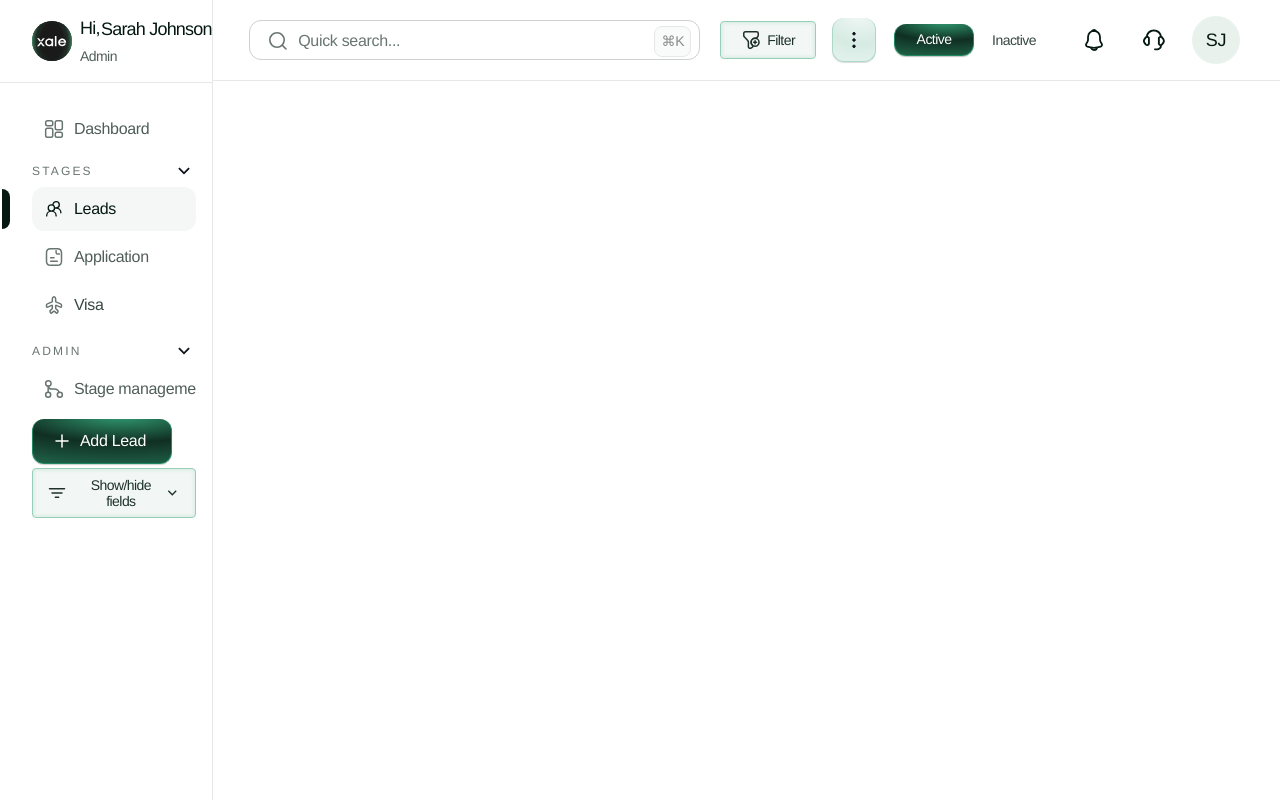
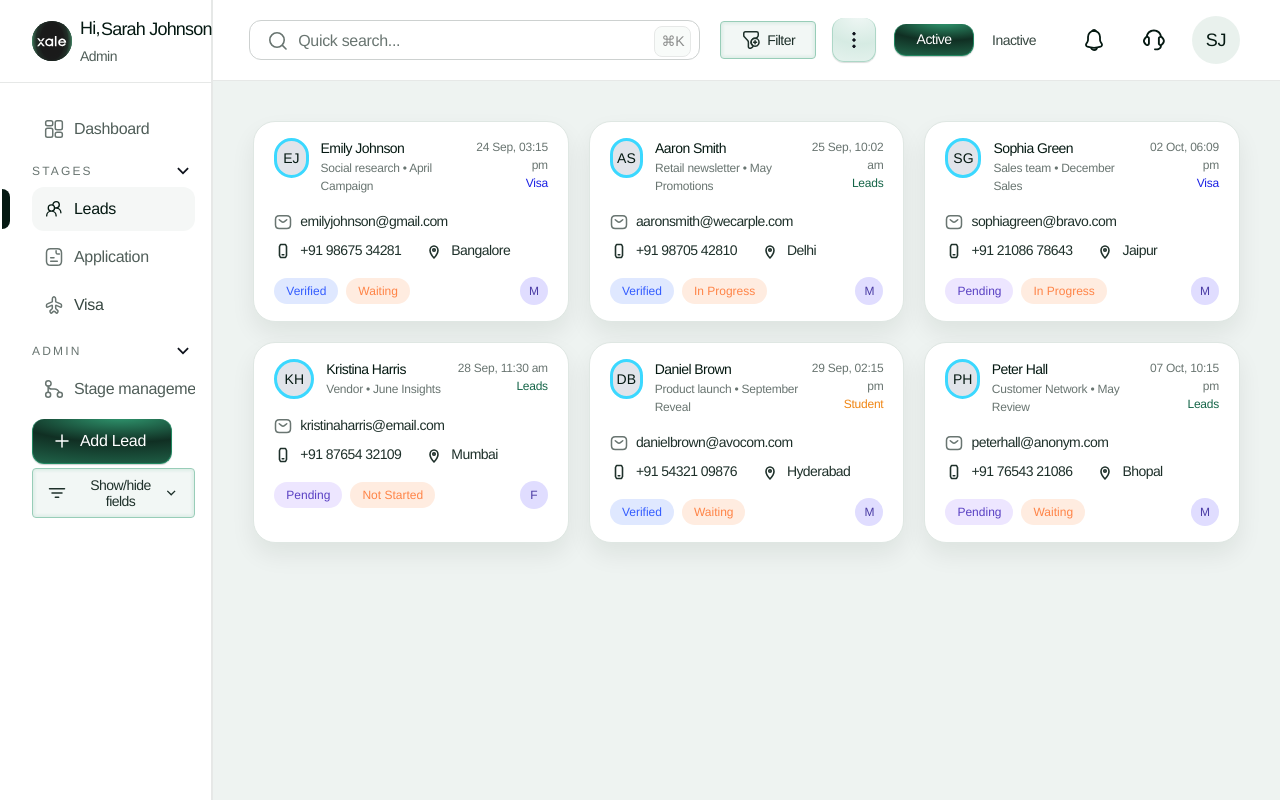
Before and after one commit to marketlubeDev/Xale-client, a React (Vite) app: page / in a window 1280 px wide. Built offline with nearby package versions, Linux system fonts and the light colour scheme.

Commit message:
lead card

```diff
--- a/src/App.tsx
+++ b/src/App.tsx
@@ -1,16 +1,124 @@
-import Sidebar from './shared/layouts/Sidebar'
-import Header from './shared/layouts/Header'
+import Header from "./shared/layouts/Header";
+import Sidebar from "./shared/layouts/Sidebar";
+import LowPriorityCard, { type LeadCard } from "./components/leads/LowPriorityCard";
+
 function App() {
+  const leads: LeadCard[] = [
+    {
+      name: "Emily Johnson",
+      role: "Social research",
+      campaign: "April Campaign",
+      timestamp: "24 Sep, 03:15 pm",
+      stage: "Visa",
+      email: "emilyjohnson@gmail.com",
+      phone: "+91 98675 34281",
+      city: "Bangalore",
+      avatarInitials: "EJ",
+      reviewerInitial: "M",
+      badges: [
+        { label: "Verified", tone: "info" },
+        { label: "Waiting", tone: "warning" },
+      ],
+    },
+    {
+      name: "Aaron Smith",
+      role: "Retail newsletter",
+      campaign: "May Promotions",
+      timestamp: "25 Sep, 10:02 am",
+      stage: "Leads",
+      email: "aaronsmith@wecarple.com",
+      phone: "+91 98705 42810",
+      city: "Delhi",
+      avatarInitials: "AS",
+      reviewerInitial: "M",
+      badges: [
+        { label: "Verified", tone: "info" },
+        { label: "In Progress", tone: "warning" },
+      ],
+    },
+    {
+      name: "Sophia Green",
+      role: "Sales team",
+      campaign: "December Sales",
+      timestamp: "02 Oct, 06:09 pm",
+      stage: "Visa",
+      email: "sophiagreen@bravo.com",
+      phone: "+91 21086 78643",
+      city: "Jaipur",
+      avatarInitials: "SG",
+      reviewerInitial: "M",
+      badges: [
+        { label: "Pending", tone: "pending" },
+        { label: "In Progress", tone: "warning" },
+      ],
+    },
+    {
+      name: "Kristina Harris",
+      role: "Vendor",
+      campaign: "June Insights",
+      timestamp: "28 Sep, 11:30 am",
+      stage: "Leads",
+      email: "kristinaharris@email.com",
+      phone: "+91 87654 32109",
+      city: "Mumbai",
+      avatarInitials: "KH",
+      reviewerInitial: "F",
+      badges: [
+        { label: "Pending", tone: "pending" },
+        { label: "Not Started", tone: "warning" },
+      ],
+    },
+    {
+      name: "Daniel Brown",
+      role: "Product launch",
+      campaign: "September Reveal",
+      timestamp: "29 Sep, 02:15 pm",
+      stage: "Student",
+      email: "danielbrown@avocom.com",
+      phone: "+91 54321 09876",
+      city: "Hyderabad",
+      avatarInitials: "DB",
+      reviewerInitial: "M",
+      badges: [
+        { label: "Verified", tone: "info" },
+        { label: "Waiting", tone: "warning" },
+      ],
+    },
+    {
+      name: "Peter Hall",
+      role: "Customer Network",
+      campaign: "May Review",
+      timestamp: "07 Oct, 10:15 pm",
+      stage: "Leads",
+      email: "peterhall@anonym.com",
+      phone: "+91 76543 21086",
+      city: "Bhopal",
+      avatarInitials: "PH",
+      reviewerInitial: "M",
+      badges: [
+        { label: "Pending", tone: "pending" },
+        { label: "Waiting", tone: "warning" },
+      ],
+    },
+  ];
+
   return (
-    <div className="flex">
-    <div className="min-h-screen  w-1/6">
-      <Sidebar />
+    <div className="flex min-h-screen bg-[#eef3f1]">
+      <div className="w-1/6 border-r border-[#e6e8e7] bg-white">
+        <Sidebar />
+      </div>
+      <div className="flex w-full flex-col">
+        <Header />
+        <main className="flex flex-1 items-start justify-center px-4 py-10 lg:px-10">
+          <div className="grid w-full grid-cols-1 gap-5 md:grid-cols-2 xl:grid-cols-3">
+            {leads.map((lead) => (
+              <LowPriorityCard key={lead.name} lead={lead} />
+            ))}
+          </div>
+        </main>
+      </div>
     </div>
-    <div className="w-full">
-    <Header />
-    </div>
-    </div>
-  )
+  );
 }
 
-export default App
+export default App;
--- /dev/null
+++ b/src/components/leads/LowPriorityCard.tsx
@@ -0,0 +1,142 @@
+import React from "react";
+import { MailIcon } from "../../utilities/icons";
+
+type BadgeTone = "info" | "warning" | "pending" | "neutral";
+
+export type LeadCard = {
+  name: string;
+  role: string;
+  campaign: string;
+  timestamp: string;
+  stage: string;
+  email: string;
+  phone: string;
+  city: string;
+  avatarInitials: string;
+  reviewerInitial: string;
+  badges: Array<{ label: string; tone: BadgeTone }>;
+
+};
+
+export type LowPriorityCardProps = {
+  lead: LeadCard;
+};
+
+const STAGE_COLORS: Record<string, string> = {
+  Visa: "#1B21E4",
+  Leads: "#156548",
+  Student: "#F08614",
+  Default: "#1B21E4",
+};
+
+const BADGE_STYLES: Record<BadgeTone, string> = {
+  info: "bg-[#dfe8ff] text-[#335cff]",
+  warning: "bg-[#ffece0] text-[#ff8447]",
+  pending: "bg-[#ede6ff] text-[#5940c3]",
+  neutral: "bg-[#e8f0ec] text-[#1e302a]",
+};
+
+const iconProps = {
+  stroke: "#1E302A",
+  strokeWidth: 1.6,
+  strokeLinecap: "round" as const,
+  strokeLinejoin: "round" as const,
+  fill: "none" as const,
+};
+
+export function LowPriorityCard({
+  lead,
+}: LowPriorityCardProps): React.ReactElement {
+  const {
+    name,
+    role,
+    campaign,
+    timestamp,
+    stage,
+    email,
+    phone,
+    city,
+    avatarInitials,
+    reviewerInitial,
+    badges,
+  } = lead;
+
+  const stageColor = STAGE_COLORS[stage] ?? STAGE_COLORS.Default;
+
+  return (
+    <div className="rounded-[22px] border border-[#dfe7e3] bg-white px-5 py-4 shadow-[0px_12px_24px_rgba(10,24,19,0.07)]">
+      <div className="flex items-start justify-between gap-3">
+        <div className="flex items-start gap-3">
+          <div className="flex h-10 w-10 items-center justify-center rounded-full border-[3px] border-[#3bd8ff] bg-[#e1e4ea] text-[14px] font-medium text-[#051912]">
+            {avatarInitials}
+          </div>
+          <div>
+            <p className="text-[14px] font-medium tracking-[-0.56px] text-[#051912]">
+              {name}
+            </p>
+            <p className="text-[12px] tracking-[-0.24px] text-[#697571]">
+              {role} • {campaign}
+            </p>
+          </div>
+        </div>
+        <div className="text-right text-[12px] tracking-[-0.24px] text-[#697571]">
+          <p>{timestamp}</p>
+          <p className="font-medium" style={{ color: stageColor }}>
+            {stage}
+          </p>
+        </div>
+      </div>
+
+      <div className="mt-4 flex flex-wrap gap-x-6 gap-y-2 text-[14px] tracking-[-0.56px] text-[#1e302a]">
+        <div className="flex items-center gap-2">
+          <MailIcon />
+          <span>{email}</span>
+        </div>
+        <div className="flex items-center gap-2">
+          <PhoneIcon />
+          <span>{phone}</span>
+        </div>
+        <div className="flex items-center gap-2">
+          <LocationIcon />
+          <span>{city}</span>
+        </div>
+      </div>
+
+      <div className="mt-4 flex items-center gap-2">
+        {badges.map((badge) => (
+          <span
+            key={`${name}-${badge.label}`}
+            className={`rounded-full px-3 py-1 text-[12px] font-medium ${BADGE_STYLES[badge.tone]}`}
+          >
+            {badge.label}
+          </span>
+        ))}
+        <div className="ml-auto flex h-7 w-7 items-center justify-center rounded-full bg-[#e0ddff] text-[12px] font-medium text-[#4b3ca5]">
+          {reviewerInitial}
+        </div>
+      </div>
+    </div>
+  );
+}
+
+
+
+function PhoneIcon(): React.ReactElement {
+  return (
+    <svg width="18" height="18" viewBox="0 0 18 18" {...iconProps}>
+      <path d="M6.5 2.5H11.5L12.5 4.5V13.5L11.5 15.5H6.5L5.5 13.5V4.5L6.5 2.5Z" />
+      <path d="M8.25 12.75H9.75" />
+    </svg>
+  );
+}
+
+function LocationIcon(): React.ReactElement {
+  return (
+    <svg width="18" height="18" viewBox="0 0 18 18" {...iconProps}>
+      <path d="M9 16C11.5 13.3333 13 10.8333 13 8.5C13 6.01472 11.2091 4 9 4C6.79086 4 5 6.01472 5 8.5C5 10.8333 6.5 13.3333 9 16Z" />
+      <path d="M9 9.25C9.69036 9.25 10.25 8.69036 10.25 8C10.25 7.30964 9.69036 6.75 9 6.75C8.30964 6.75 7.75 7.30964 7.75 8C7.75 8.69036 8.30964 9.25 9 9.25Z" />
+    </svg>
+  );
+}
+
+export default LowPriorityCard;
--- a/src/shared/layouts/Header.tsx
+++ b/src/shared/layouts/Header.tsx
@@ -58,6 +58,8 @@ import { useState } from "react";
               </p>
             </div>
           </div>
+
+
         </div>
       </div>
     );
--- a/src/utilities/icons.tsx
+++ b/src/utilities/icons.tsx
@@ -454,6 +454,81 @@ export function AddIcon({
   );
 }
 
+
+export function MailIcon({
+  color = "#697571",
+  size = 18,
+  className,
+}: IconProps): React.ReactElement {
+  return (
+    <svg
+      className={className}
+      xmlns="http://www.w3.org/2000/svg"
+      width={size}
+      height={size}
+      viewBox="0 0 18 18"
+      fill="none"
+    >
+      <path
+        d="M12.75 15.375H5.25C3 15.375 1.5 14.25 1.5 11.625V6.375C1.5 3.75 3 2.625 5.25 2.625H12.75C15 2.625 16.5 3.75 16.5 6.375V11.625C16.5 14.25 15 15.375 12.75 15.375Z"
+        stroke={color}
+        strokeWidth="1.5"
+        strokeMiterlimit="10"
+        strokeLinecap="round"
+        strokeLinejoin="round"
+      />
+      <path
+        d="M12.75 6.75L10.4025 8.625C9.63 9.24 8.3625 9.24 7.59 8.625L5.25 6.75"
+        stroke={color}
+        strokeWidth="1.5"
+        strokeMiterlimit="10"
+        strokeLinecap="round"
+        strokeLinejoin="round"
+      />
+    </svg>
+  );
+}
+
+export function PhoneIcon({
+  color = "#697571",
+  size = 18,
+  className,
+}: IconProps): React.ReactElement {
+  return (
+    <svg
+      className={className}
+      xmlns="http://www.w3.org/2000/svg"
+      width={size}
+      height={size}
+      viewBox="0 0 18 18"
+      fill="none"
+    >
+      <path
+        d="M18.3333 16.475V13.1083C18.3333 11.7833 17.8 11.25 16.475 11.25H13.1083C11.7833 11.25 11.25 11.7833 11.25 13.1083V16.475C11.25 17.8 11.7833 18.3333 13.1083 18.3333H16.475C17.8 18.3333 18.3333 17.8 18.3333 16.475Z"
+        stroke={color}
+
+        strokeWidth="1.5"
+        strokeLinecap="round"
+        strokeLinejoin="round"
+      />
+      <path
+        d="M8.74999 7.10033V3.31699C8.74999 2.14199 8.21666 1.66699 6.89166 1.66699H3.52499C2.19999 1.66699 1.66666 2.14199 1.66666 3.31699V7.09199C1.66666 8.27533 2.19999 8.74199 3.52499 8.74199H6.89166C8.21666 8.75033 8.74999 8.27533 8.74999 7.10033Z"
+        stroke={color}
+        strokeWidth="1.5"
+        strokeLinecap="round"
+        strokeLinejoin="round"
+      />
+      <path
+        d="M8.74999 16.475V13.1083C8.74999 11.7833 8.21666 11.25 6.89166 11.25H3.52499C2.19999 11.25 1.66666 11.7833 1.66666 13.1083V16.475C1.66666 17.8 2.19999 18.3333 3.52499 18.3333H6.89166C8.21666 18.3333 8.74999 17.8 8.74999 16.475Z"
+        stroke={color}
+        strokeWidth="1.5"
+        strokeLinecap="round"
+        strokeLinejoin="round"
+      />
+    </svg>
+  );
+}
+
 //..................................................................................................................Layout Icons..................................................................................................................
 
 export function GridIcon({
```
